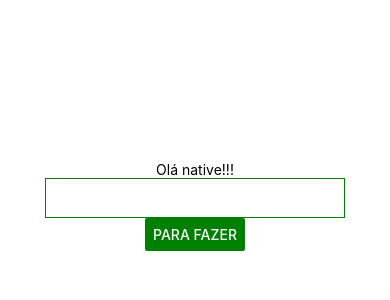
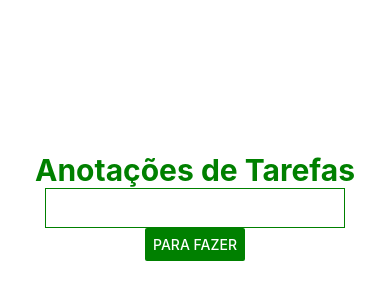
Before and after one commit to toticavalcanti/react-native-task-annotations, a React Native app: screen / in a window 390 px wide. Shown: the part 216-516 px from the top of the page. Built offline with nearby package versions, Linux system fonts and the light colour scheme.

Commit message:
add styles to the app name

```diff
--- a/App.js
+++ b/App.js
@@ -34,10 +34,10 @@ class App extends React.Component{
 
   render(){
     return(
-    <View style = {style.viewStyle}>
-      <Text>Olá native!!!</Text>
+    <View style = {styles.viewStyle}>
+      <Text style = {styles.header} >Anotações de Tarefas</Text>
       <TextInput
-        style = {style.inputStyle}
+        style = {styles.inputStyle}
         onChangeText = {(text) => this.setState({text})}
         value = {this.state.text}
       />
@@ -52,11 +52,18 @@ class App extends React.Component{
   }
 }
 
-const style = {
+const styles = {
+  header: {
+    fontSize: 30,
+    color: 'green',
+    fontWeight: 'bold',
+  },
+
   viewStyle: {
     flex: 1,
     alignItems: 'center',
-    justifyContent: 'center'
+    justifyContent: 'center',
+    margin: 10
   },
 
   inputStyle: {
```
